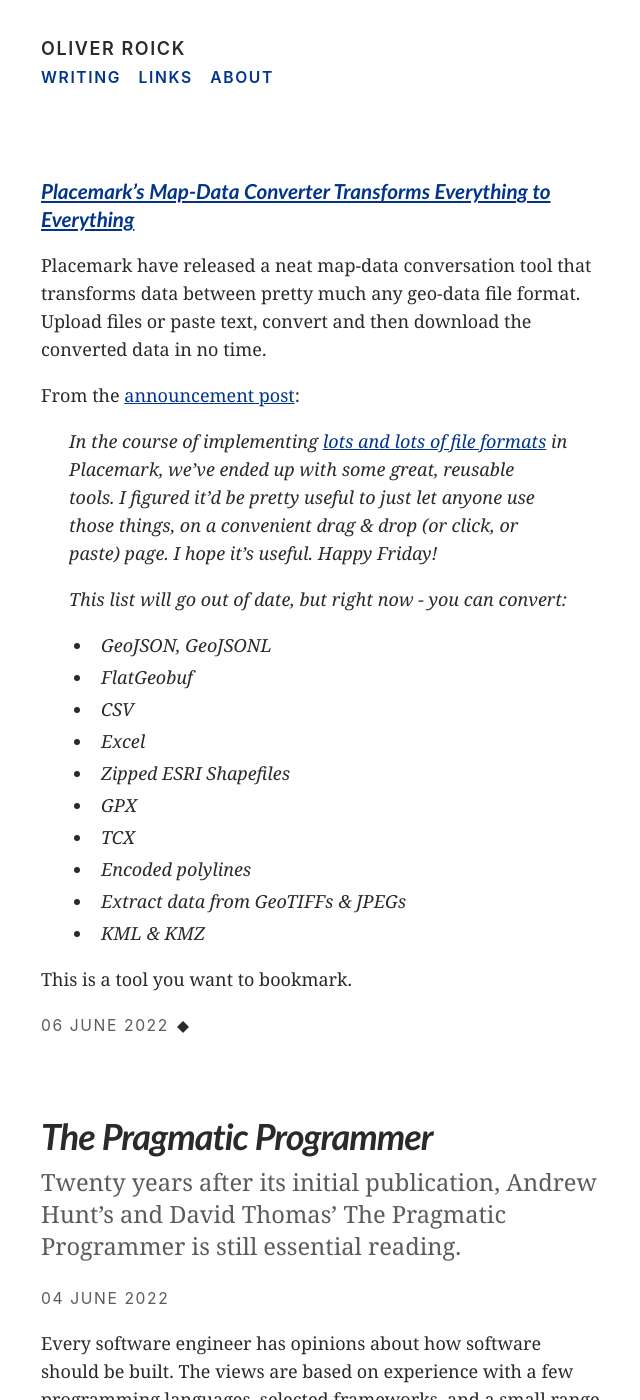
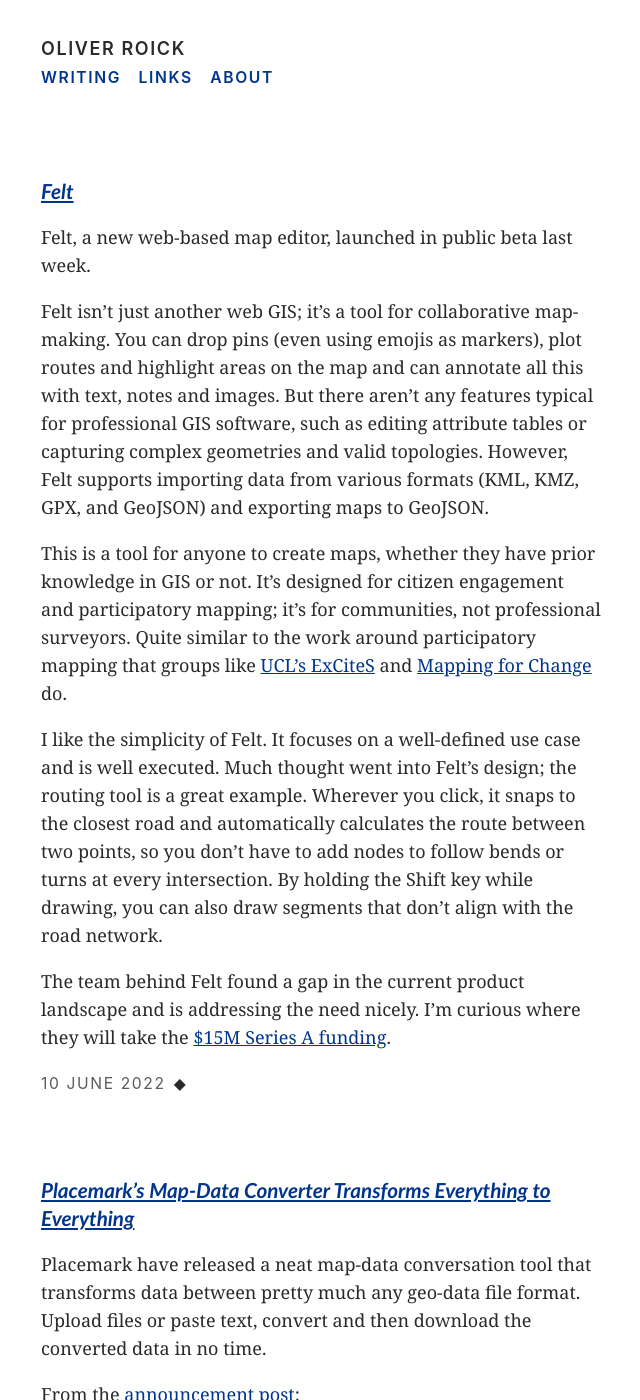
Before and after one commit to oliverroick/oliverroick.net, a Jekyll site: the page built from src/index.html, in a window 1280 px wide and 1400 px high. Shown: the whole window, without its empty margins (319-959 px from the left). Built offline with Jekyll 4.4.1, drawn with Linux system fonts in a browser that asks for light colours; some of the changed text lies outside the part shown.

Commit message:
Blog: Felt

```diff
--- /dev/null
+++ b/src/_posts/2022-06-10-felt.md
@@ -0,0 +1,20 @@
+---
+layout: link
+category: links
+body_id: links
+date: 2022-06-10 17:53:00+10:00
+highlight_code: true
+title: Felt
+description: "Link: https://felt.com"
+link: https://felt.com
+---
+
+Felt, a new web-based map editor, launched in public beta last week.
+
+Felt isn’t just another web GIS; it’s a tool for collaborative map-making. You can drop pins (even using emojis as markers), plot routes and highlight areas on the map and can annotate all this with text, notes and images. But there aren’t any features typical for professional GIS software, such as editing attribute tables or capturing complex geometries and valid topologies. However, Felt supports importing data from various formats (KML, KMZ, GPX, and GeoJSON) and exporting maps to GeoJSON.
+
+This is a tool for anyone to create maps, whether they have prior knowledge in GIS or not. It’s designed for citizen engagement and participatory mapping; it’s for communities, not professional surveyors. Quite similar to the work around participatory mapping that groups like  [UCL’s ExCiteS](https://uclexcites.blog) and [Mapping for Change](https://mappingforchange.org.uk) do.
+
+I like the simplicity of Felt. It focuses on a well-defined use case and is well executed. Much thought went into Felt’s design; the routing tool is a great example. Wherever you click, it snaps to the closest road and automatically calculates the route between two points, so you don’t have to add nodes to follow bends or turns at every intersection. By holding the Shift key while drawing, you can also draw segments that don’t align with the road network.
+
+The team behind Felt found a gap in the current product landscape and is addressing the need nicely. I’m curious where they will take the [$15M Series A funding](https://felt.com/blog/public-beta-15m-series-a).
--- a/src/index.html
+++ b/src/index.html
@@ -3,7 +3,7 @@
 title: Home
 body_id: home
 description: The blog and work of Oliver Roick
-num_posts: 3
+num_posts: 5
 ---
 
 <h1 class="sr-only">Oliver Roick Homepage</h1>
```
